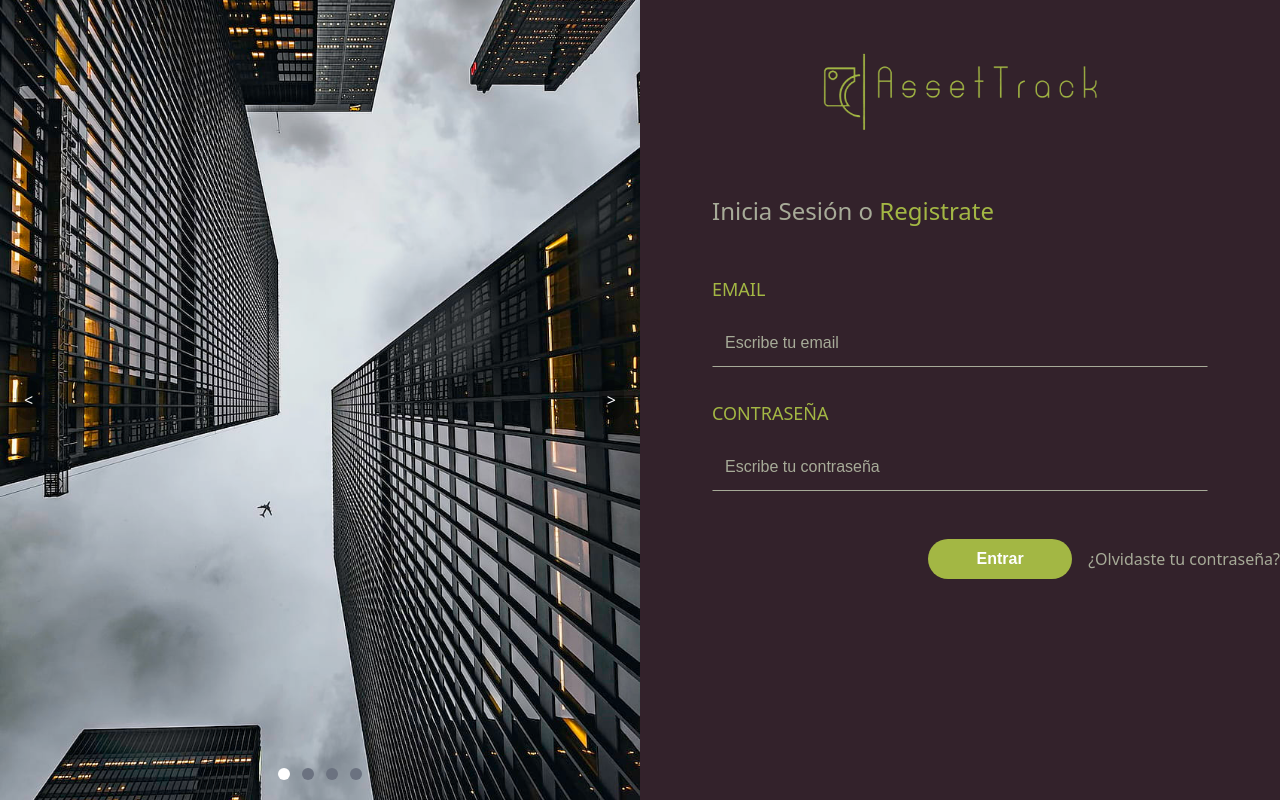
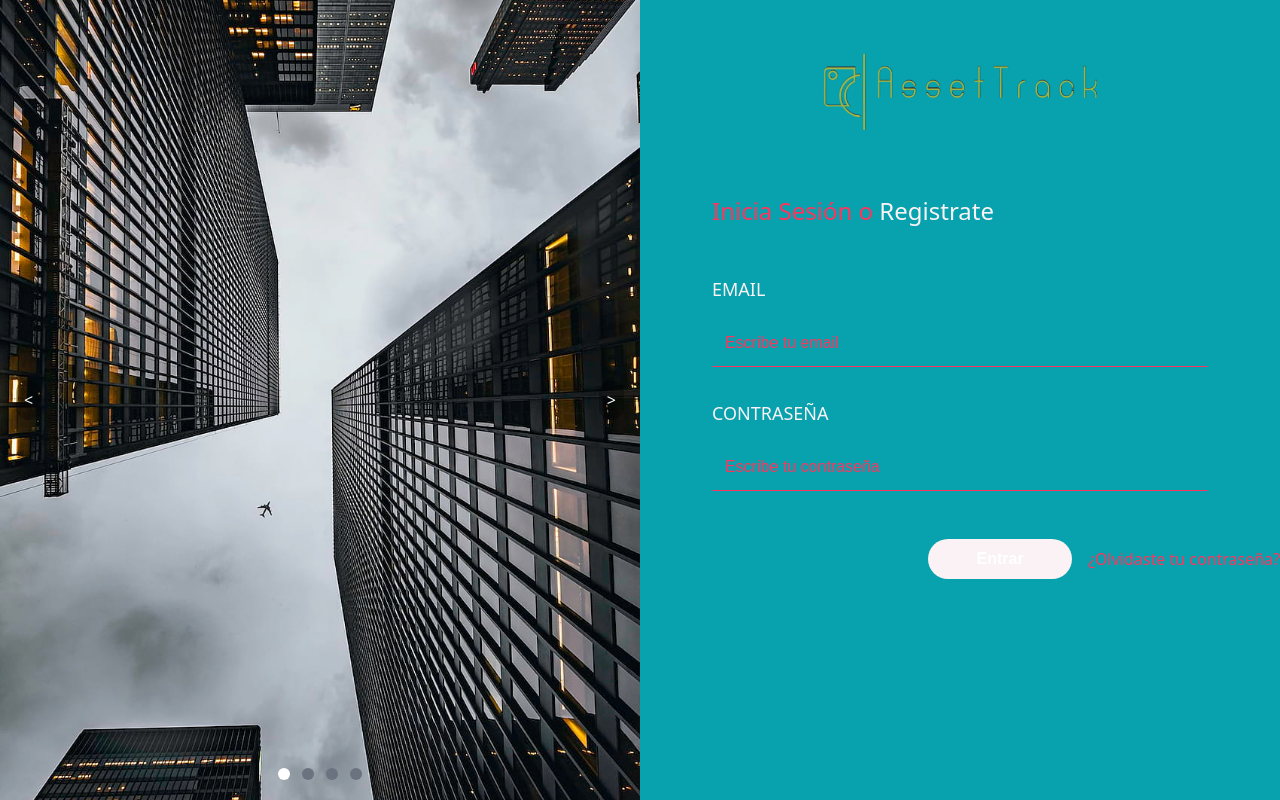
Before and after one commit to Orianig/AssetTrack_Front_React, a React (Vite) app: page / in a window 1280 px wide. Built offline with nearby package versions, Linux system fonts and the light colour scheme.

Commit message:
feat: add customized theme

```diff
--- a/tailwind.config.js
+++ b/tailwind.config.js
@@ -11,12 +11,13 @@ export default {
         transparent: 'transparent',
       },
       colors:{
-        primary: '#493862',
+        primary: '#9DB2BF',
         secondary:{
-          100: '#A3B744',
-          300: '#a7ab98',
-          500: '#D56D12',
-          900: '#33222B'
+          100: '#FAF2F4',
+          200: '#DDE6ED',
+          300: '#FF355E',
+          500: '#CDECEF',
+          900: '#07A2AD'
         }
       },
       fontFamily: {
```
